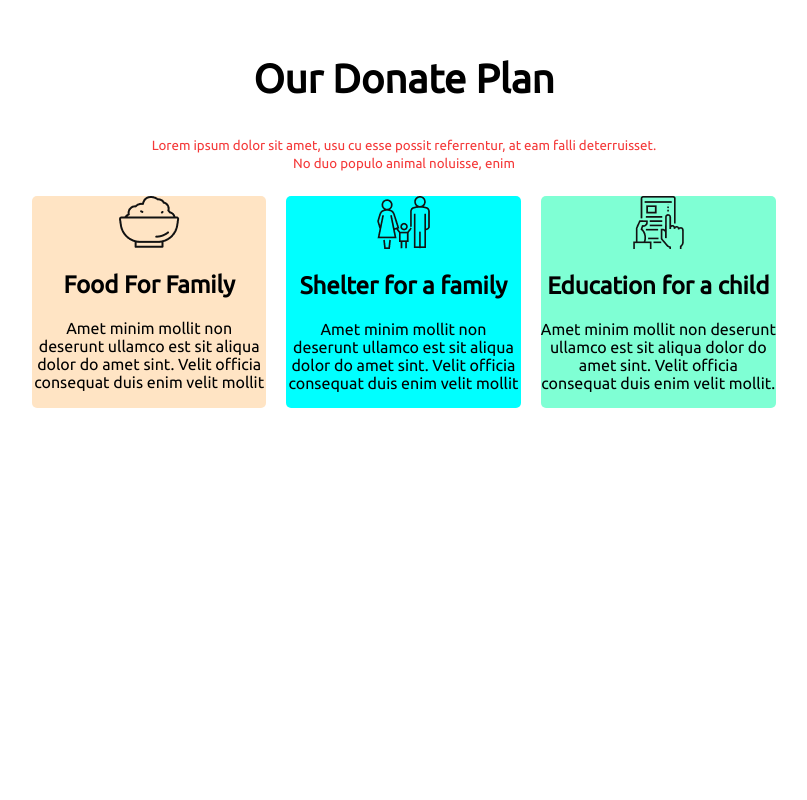
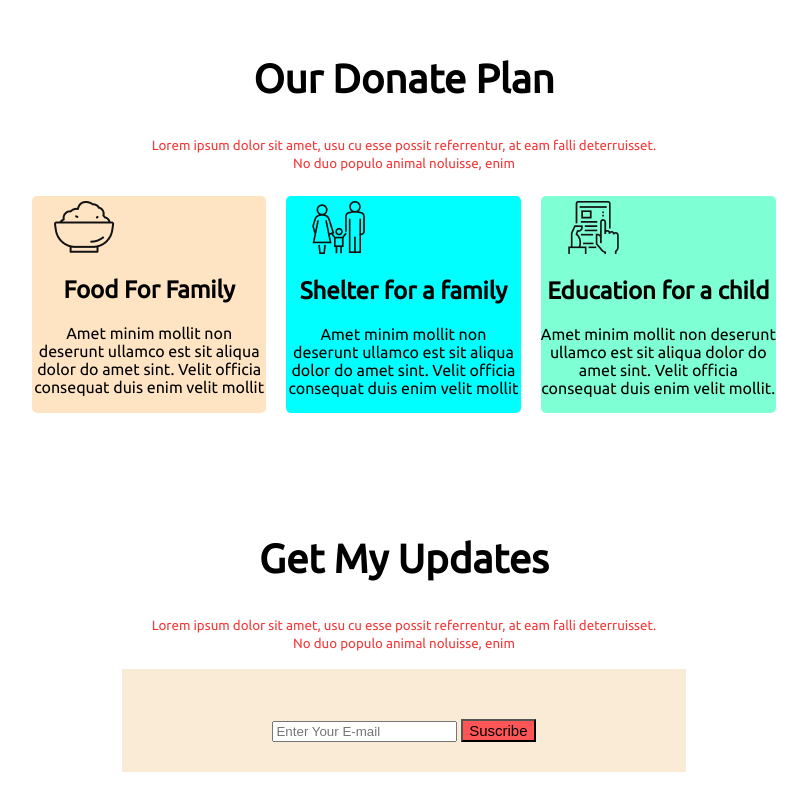
Before and after one commit to Md-Shamiul-Karim/donate-website, a plain HTML site: page index.html in a window 1280 px wide. Shown: the part 1148-1948 px from the top of the page, without its empty margins (236-1043 px from the left). Before the commit the page ends 1654 px from the top, so only its background shows below. Drawn offline with Linux system fonts and the light colour scheme; a web font is replaced by a local one.

Commit message:
optional part 1

```diff
--- a/index.html
+++ b/index.html
@@ -57,7 +57,7 @@
 
         <div class="flexible-container">
             <div id="second-box-shadow">
-                <img src="icons/food.png" alt="">
+                <img class="img" src="icons/food.png" alt="">
                 <h1>Food For Family</h1>
                 <p>Amet minim mollit non deserunt
                     ullamco est sit aliqua dolor do amet
@@ -66,7 +66,7 @@
             </div>
 
             <div id="third-box-shadow">
-                <img src="icons/shelter.png" alt="">
+                <img class="img" src="icons/shelter.png" alt="">
                 <h1>Shelter for a family</h1>
                 <p>Amet minim mollit non deserunt
                     ullamco est sit aliqua dolor do amet
@@ -75,7 +75,7 @@
             </div>
 
             <div id="fourth-box-shadow">
-                <img src="icons/Frame-1.png" alt="">
+                <img class="img" src="icons/Frame-1.png" alt="">
                 <h1>Education for a child</h1>
                 <p>Amet minim mollit non deserunt
                     ullamco est sit aliqua dolor do amet
@@ -89,5 +89,17 @@
     </section>
 
 
+    <section id="optional-section-one">
+        <h1 id="second-header">Get My Updates</h1>
+        <small>Lorem ipsum dolor sit amet, usu cu esse possit referrentur, at eam falli
+            deterruisset. <br> No duo populo animal noluisse, enim</small><br><br>
+        <div id="form-div">
+            <form action="method">
+                <input type="email" placeholder="Enter Your E-mail" > <input id="suscribe" type="submit" value="Suscribe">
+            </form>
+        </div>
+    </section>
+
+
 </body>
 </html>
--- a/style.css
+++ b/style.css
@@ -115,3 +115,28 @@ small{
     background-color: aquamarine;
     margin: 10px;
 }
+
+.img{
+    padding-right: 130px;
+    padding-top: 5px;
+}
+
+
+#optional-section-one{
+    text-align: center;
+    padding-bottom: 20px;
+}
+
+form{
+    padding-top: 20px;
+}
+#suscribe{
+    background-color: rgb(254, 86, 86);
+    font-size: 15px;
+}
+#form-div{
+    background-color: antiquewhite;
+    padding: 30px;
+    margin-left: 350px;
+    margin-right: 350px;
+}
```
